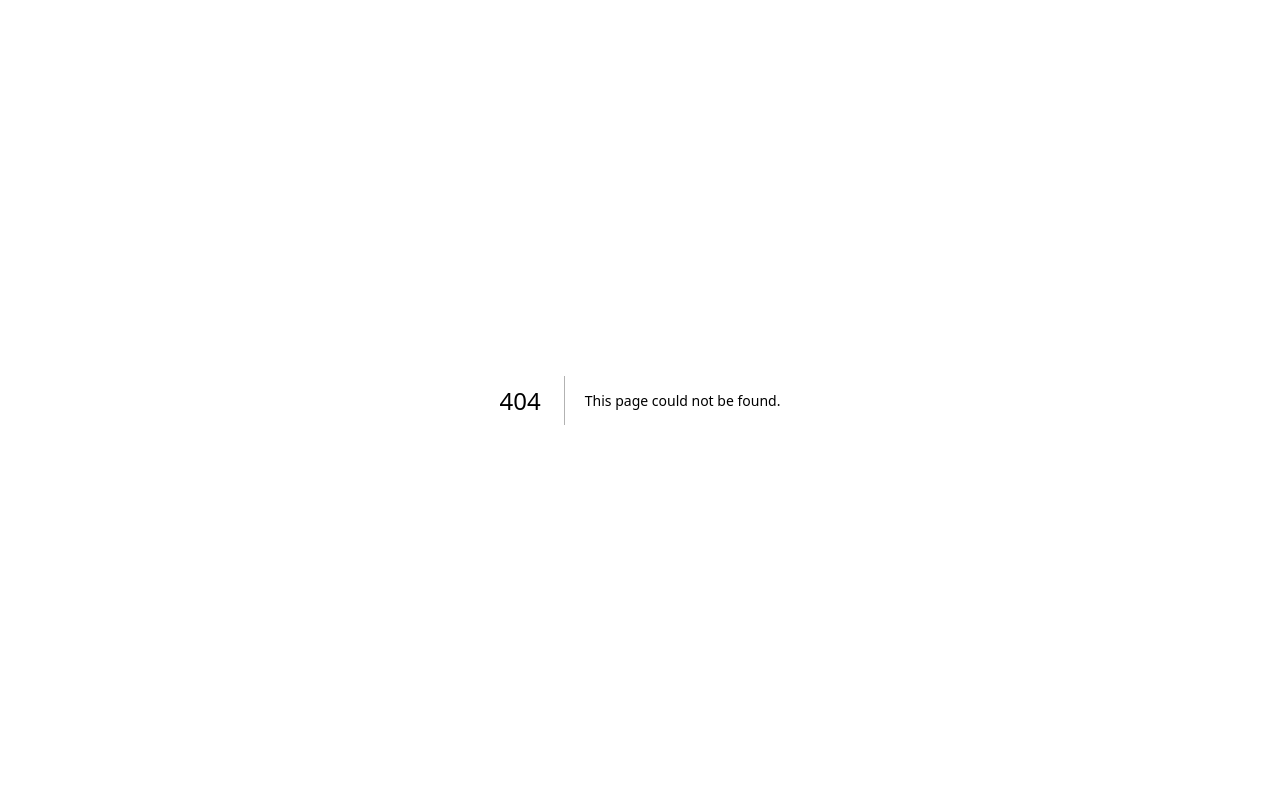
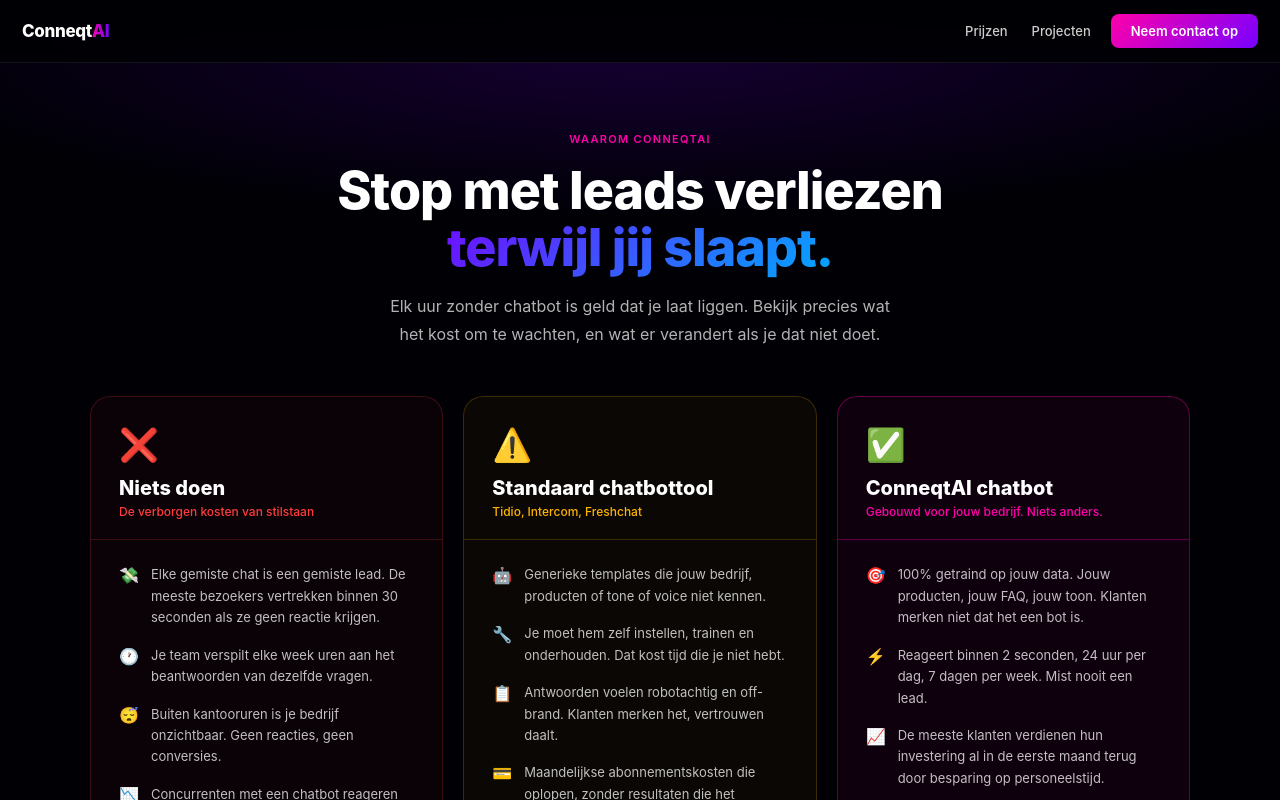
Before and after one commit to wesroord/conneqtai-website, a Next.js app: page /nl/waarom in a window 1280 px wide. Before the commit this address had no page. Shown: the top 800 px of the page. Built offline with nearby package versions, Linux system fonts and the light colour scheme.

Commit message:
fix: waarom pagina aangemaakt onder /nl/waarom, navbar bijgewerkt

```diff
--- /dev/null
+++ b/app/nl/waarom/page.tsx
@@ -0,0 +1,6 @@
+import NavbarNL from "@/components/layout/NavbarNL";
+import Footer from "@/components/layout/Footer";
+import WhyPageNL from "@/components/sections/nl/WhyPageNL";
+export default function WaaromPage() {
+  return (<><NavbarNL /><main style={{paddingTop:"52px"}}><WhyPageNL /></main><Footer /></>);
+}
--- a/components/layout/NavbarNL.tsx
+++ b/components/layout/NavbarNL.tsx
@@ -21,7 +21,7 @@ export default function NavbarNL() {
         </div>
       </nav>
       {open&&(<div style={{position:"fixed",top:"52px",left:0,right:0,zIndex:99,background:"rgba(0,0,5,.99)",backdropFilter:"blur(24px)",borderBottom:"1px solid rgba(255,255,255,.08)",padding:"2rem",display:"flex",flexDirection:"column",gap:"1.5rem"}}>
-        <a href="/pricing" onClick={()=>setOpen(false)} style={{fontSize:"14px",color:"#fff",textDecoration:"none",fontWeight:500}}>Prijzen</a>
+        <a href="/waarom" onClick={()=>setOpen(false)} style={{fontSize:"14px",color:"#fff",textDecoration:"none",fontWeight:500}}>Waarom</a><a href="/pricing" onClick={()=>setOpen(false)} style={{fontSize:"14px",color:"#fff",textDecoration:"none",fontWeight:500}}>Prijzen</a>
         <a href="/projecten" onClick={()=>setOpen(false)} style={{fontSize:"14px",color:"#fff",textDecoration:"none",fontWeight:500}}>Projecten</a>
         <a href="mailto:hello@conneqtai.com" onClick={()=>setOpen(false)} style={{fontSize:"13px",fontWeight:700,color:"#fff",textDecoration:"none",padding:"12px 20px",borderRadius:"8px",background:"linear-gradient(135deg,#ff00aa,#7700ff)",textAlign:"center" as const}}>Neem contact op</a>
       </div>)}
```
